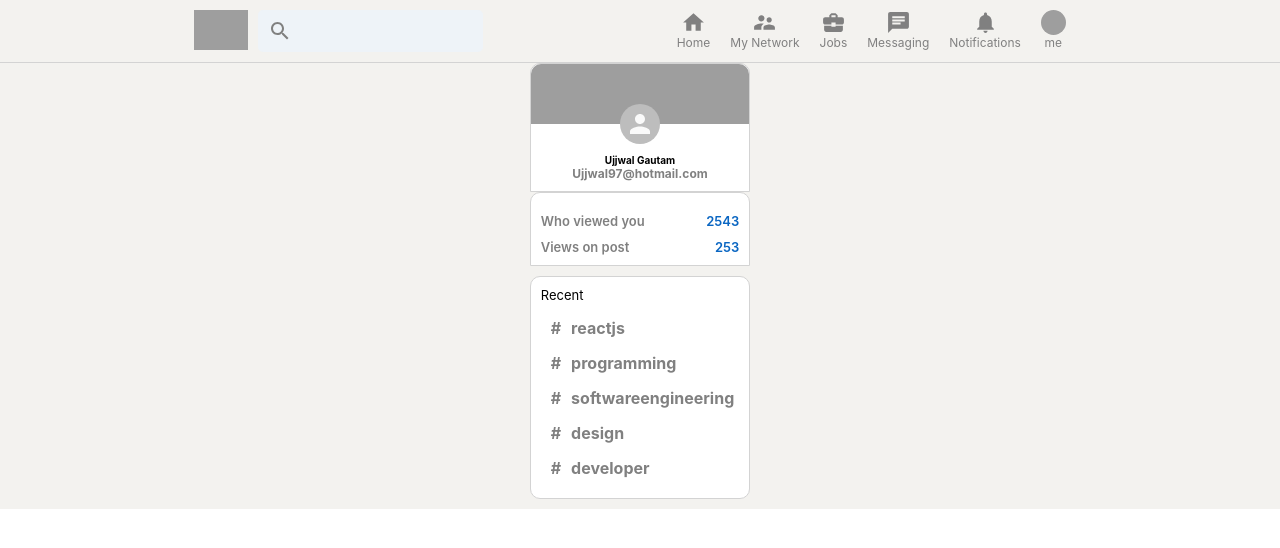
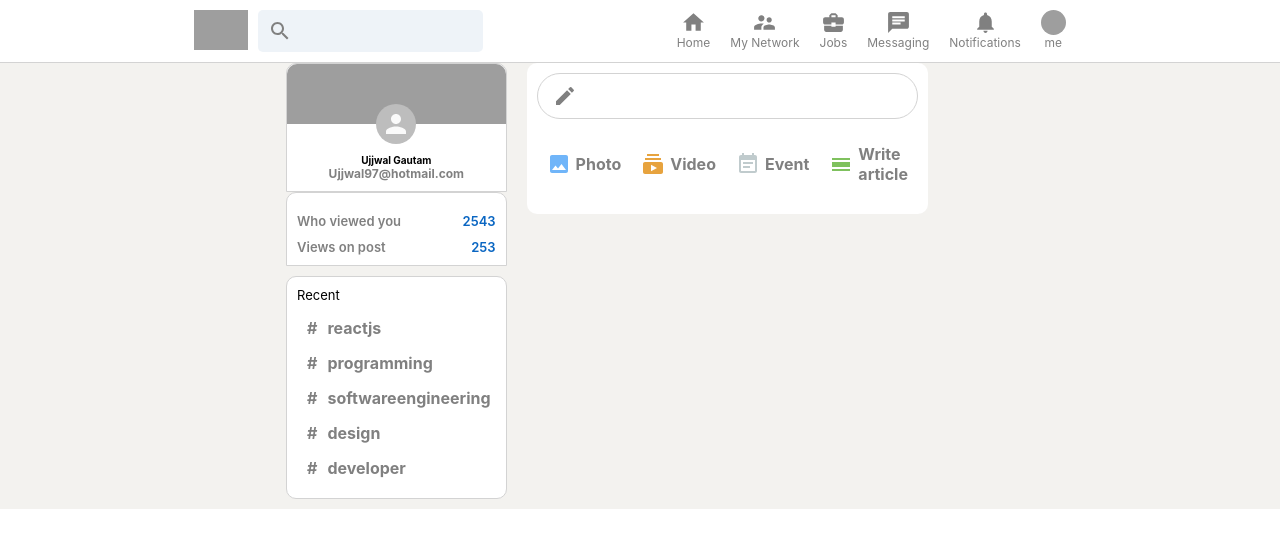
Before and after one commit to ujjwal-97/linkedinclone, a React (Create React App) app: page / in a window 1280 px wide. Shown: the top 548 px of the page. Built offline with nearby package versions, Linux system fonts and the light colour scheme; grey boxes are pictures that could not be loaded.

Commit message:
new post input box added

```diff
--- a/src/App.js
+++ b/src/App.js
@@ -1,6 +1,7 @@
 import React from 'react';
 import Header from './Header';
 import Sidebar from './Sidebar';
+import Feed from './Feed';
 import './App.css';
 
 export default function App() {
@@ -11,7 +12,7 @@
       {/* App Body */}
       <div className="app__body">
         <Sidebar />
-        {/* Feed */}
+        <Feed />
         {/* Widgets */}
       </div>
     </div>
--- /dev/null
+++ b/src/Feed.css
@@ -0,0 +1,43 @@
+.feed {
+  flex: 0.6;
+  margin :0 20px;
+}
+
+.feed__inputContainer {
+  background-color: white;
+  padding: 10px;
+  padding-bottom: 20px;
+  border-radius: 10px;
+  margin-bottom: 20px;
+}
+
+.feed__input {
+  border: 1px solid lightgray;
+  border-radius: 30px;
+  display: flex;
+  padding: 10px;
+  color: gray;
+  padding-left: 15px;
+}
+
+.feed__input > form {
+  display: flex;
+  width: 100%;
+}
+
+.feed__input >form >input {
+  border: none;
+  flex: 1;
+  margin-left: 10px;
+  outline-width: 0;
+  font-weight: 600;
+}
+
+.feed__input > form > button{
+  display: none;
+}
+
+.feed__inputOptions {
+  display: flex;
+  justify-content: space-evenly;
+}
--- /dev/null
+++ b/src/Feed.js
@@ -0,0 +1,40 @@
+import React from 'react';
+import './Feed.css';
+import CreateIcon from '@material-ui/icons/Create';
+import ImageIcon from '@material-ui/icons/Image';
+import SubscriptionsIcon from '@material-ui/icons/Subscriptions';
+import EventNoteIcon from '@material-ui/icons/EventNote';
+import CalendarViewDayIcon from '@material-ui/icons/CalendarViewDay';
+import InputOptions from './InputOptions';
+
+function Feed() {
+  return (
+    <div className="feed">
+      <div className="feed__inputContainer">
+        <div className="feed__input">
+          <CreateIcon />
+          <form>
+            <input type="text" />
+            <button type="submit">Send</button>
+          </form>
+        </div>
+        <div className="feed__inputOptions">
+          <InputOptions Icon={ImageIcon} title="Photo" color="#70B5F9" />
+          <InputOptions
+            Icon={SubscriptionsIcon}
+            title="Video"
+            color="#E7A33E"
+          />
+          <InputOptions Icon={EventNoteIcon} title="Event" color="#C0CBCD" />
+          <InputOptions
+            Icon={CalendarViewDayIcon}
+            title="Write article"
+            color="#7FC15E"
+          />
+        </div>
+      </div>
+    </div>
+  );
+}
+
+export default Feed;
--- a/src/Header.css
+++ b/src/Header.css
@@ -2,6 +2,7 @@
   position:sticky;
   top: 0;
   display: flex;
+  background-color: white;
   justify-content: space-evenly;
   border-bottom: 0.1px solid lightgray;
   padding-top: 10px;
--- /dev/null
+++ b/src/InputOptions.css
@@ -0,0 +1,17 @@
+.inputOption {
+  display: flex;
+  align-items: center;
+  margin-top: 15px;
+  color: gray;
+  padding: 10px;
+  cursor: pointer;
+}
+
+.inputOption :hover {
+  background-color: whitesmoke;
+  border-radius: 10px;
+}
+
+.inputOption > h4 {
+  margin-left: 5px;
+}
--- /dev/null
+++ b/src/InputOptions.js
@@ -0,0 +1,13 @@
+import React from 'react';
+import './InputOptions.css';
+
+function InputOptions({ Icon, title, color }) {
+  return (
+    <div className="inputOption">
+      <Icon style={{ color: color }} />
+      <h4>{title}</h4>
+    </div>
+  );
+}
+
+export default InputOptions;
```
